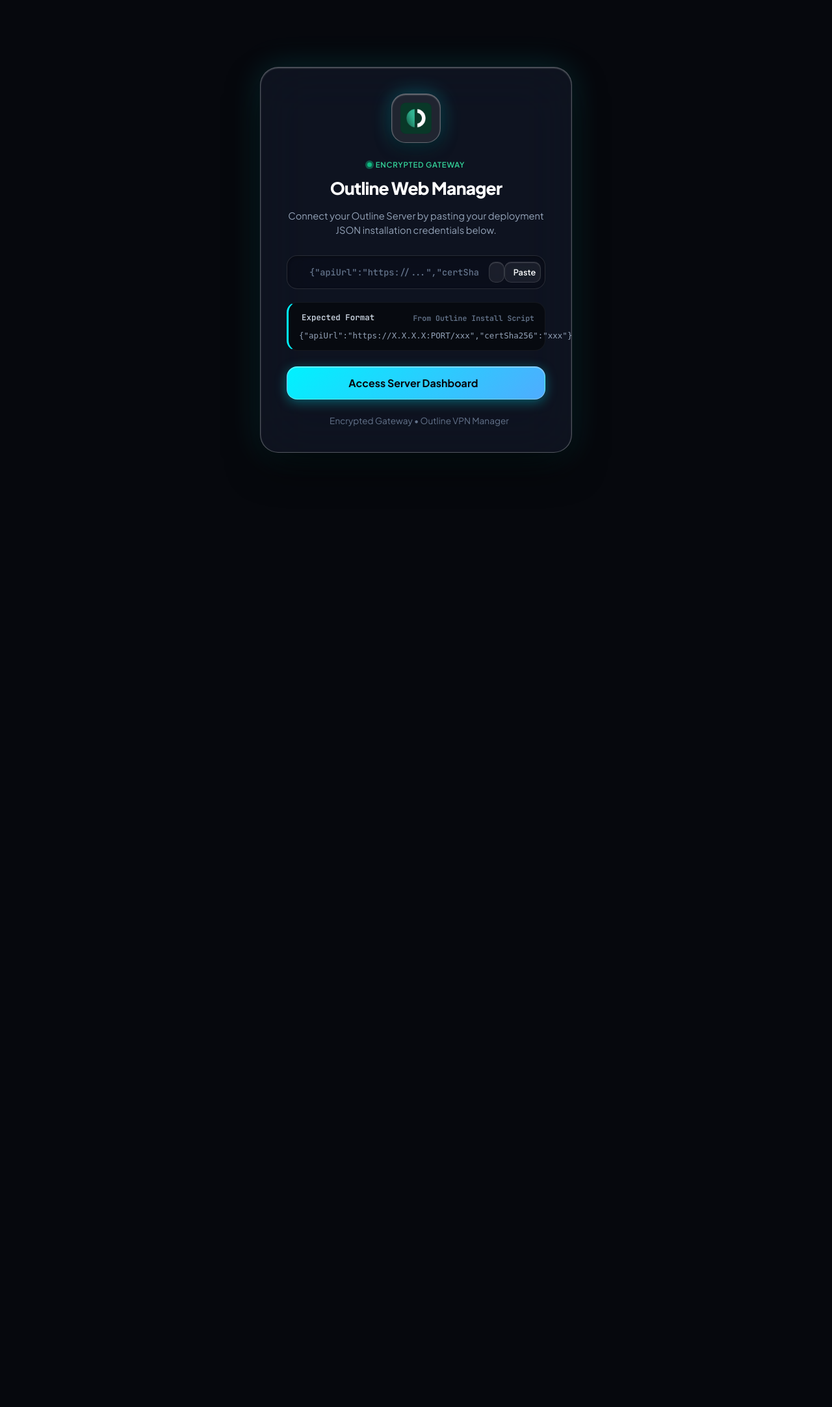
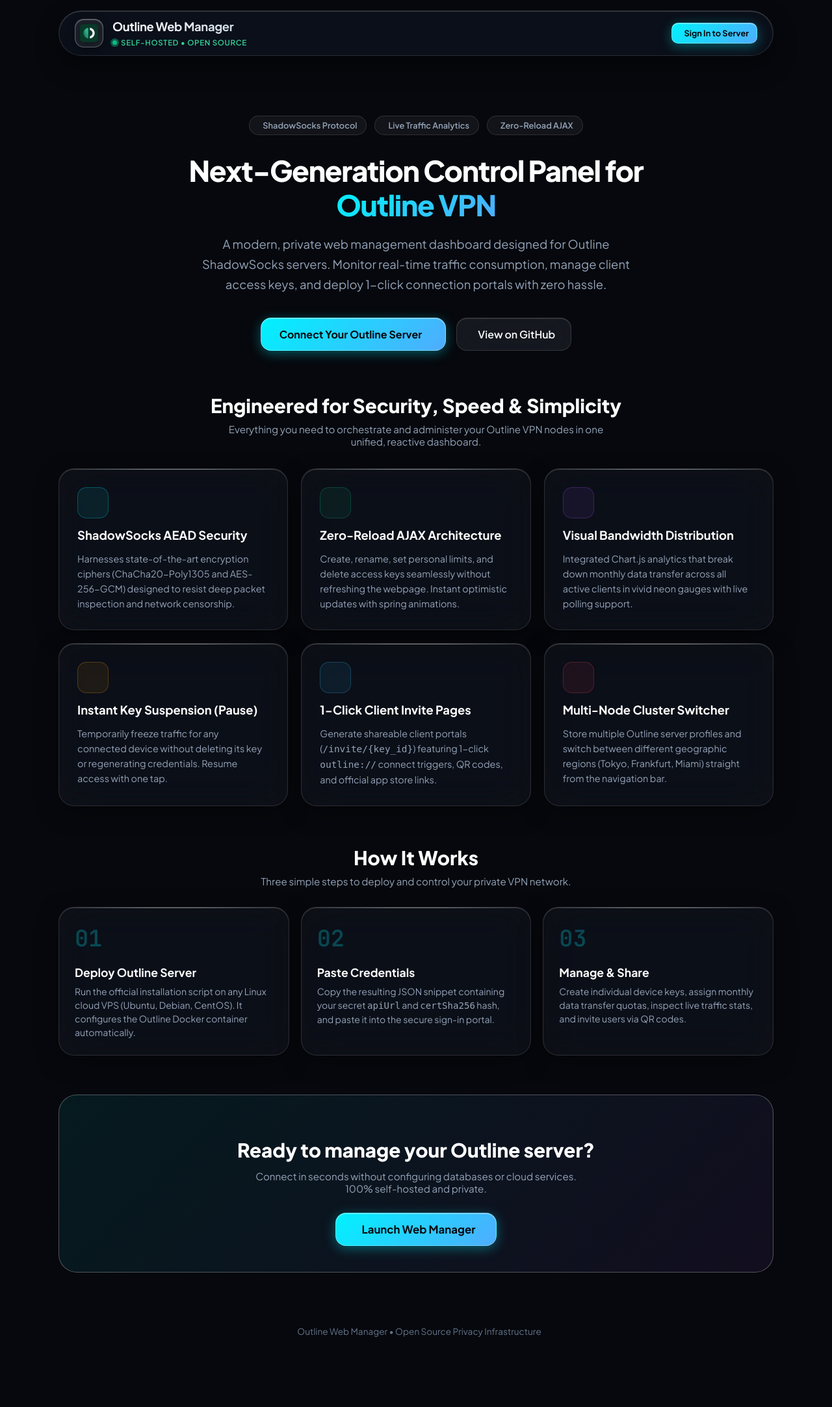
Before and after one commit to ElJoker63/OUTLINE-WEB, a FastAPI app: page / in a window 1280 px wide. Shown: the whole page at 65% size. Before the commit the page ends 697 px from the top, so only its background shows below. Run offline with FastAPI, Linux system fonts and the light colour scheme; some libraries are stand-ins or nearby versions.

Commit message:
feat: add informational landing page and dynamic colored key pause states

```diff
--- a/main.py
+++ b/main.py
@@ -79,7 +79,7 @@
 @app.get("/")
 async def root(request: Request, outline_client: OutlineVPN = Depends(get_outline_client)):
     if not outline_client:
-        return templates.TemplateResponse("sign-in.html", {"request": request})
+        return templates.TemplateResponse("landing.html", {"request": request})
 
     try:
         transferred_data = outline_client.get_transferred_data()
@@ -104,6 +104,20 @@
     }
 
     return templates.TemplateResponse("main.html", data)
+
+
+@app.get("/login")
+@app.get("/sign-in")
+async def sign_in_view(request: Request, outline_client: OutlineVPN = Depends(get_outline_client)):
+    if outline_client:
+        return RedirectResponse('/', status_code=status.HTTP_302_FOUND)
+    return templates.TemplateResponse("sign-in.html", {"request": request})
+
+
+@app.get("/landing")
+@app.get("/about")
+async def landing_view(request: Request):
+    return templates.TemplateResponse("landing.html", {"request": request})
 
 
 @app.post("/sign-in")
--- a/static/dist/js/liquid-app.js
+++ b/static/dist/js/liquid-app.js
@@ -282,6 +282,37 @@
 
     if (data.status === 'ok') {
       const isPaused = data.paused;
+      const card = btnElement ? btnElement.closest('.key-card') : document.querySelector(`.key-card[data-key-id="${keyId}"]`);
+
+      if (card) {
+        card.classList.toggle('status-paused', isPaused);
+
+        let badge = card.querySelector('.key-status-badge');
+        if (isPaused) {
+          if (!badge) {
+            badge = document.createElement('span');
+            const nameCol = card.querySelector('.key-name-col');
+            if (nameCol) nameCol.appendChild(badge);
+          }
+          badge.className = 'key-status-badge paused';
+          badge.innerHTML = '<i class="hgi-stroke hgi-pause sm"></i> Paused';
+        } else if (badge && badge.classList.contains('paused')) {
+          badge.remove();
+        }
+      }
+
+      if (btnElement) {
+        if (isPaused) {
+          btnElement.className = 'liquid-btn liquid-btn-glass liquid-btn-icon btn-toggle-pause is-paused';
+          btnElement.innerHTML = '<i class="hgi-stroke hgi-play"></i>';
+          btnElement.title = 'Resume traffic for this key';
+        } else {
+          btnElement.className = 'liquid-btn liquid-btn-glass liquid-btn-icon btn-toggle-pause is-active';
+          btnElement.innerHTML = '<i class="hgi-stroke hgi-pause"></i>';
+          btnElement.title = 'Temporarily suspend traffic (Pause)';
+        }
+      }
+
       showLiquidToast(
         isPaused ? `Key #${keyId} traffic suspended (Paused)` : `Key #${keyId} access resumed`,
         isPaused ? 'hgi-pause' : 'hgi-play'
--- /dev/null
+++ b/templates/landing.html
@@ -0,0 +1,332 @@
+<!doctype html>
+<html lang="en">
+  <head>
+    <meta charset="utf-8">
+    <meta name="viewport" content="width=device-width, initial-scale=1, viewport-fit=cover">
+    <meta name="description" content="Outline Web Manager - Next-generation management interface for Outline VPN servers.">
+    <meta name="theme-color" content="#06080d">
+    <title>Outline Web Manager | Modern VPN Management Portal</title>
+    <link rel="icon" type="image/x-icon" href="/static/images/favicon.png">
+    <link rel="manifest" href="/static/manifest.json">
+
+    <!-- Hugeicons Web Font CDN -->
+    <link rel="stylesheet" href="https://use.hugeicons.com/font/icons.css">
+
+    <!-- Stylesheet -->
+    <link rel="stylesheet" href="/static/dist/css/liquid-glass.css">
+
+    <style>
+      .landing-hero {
+        text-align: center;
+        padding: 60px 20px 40px 20px;
+        max-width: 860px;
+        margin: 0 auto;
+      }
+      .landing-tagline {
+        font-size: 1.15rem;
+        color: var(--text-secondary);
+        line-height: 1.7;
+        margin: 0 auto 36px auto;
+        max-width: 680px;
+      }
+      .hero-badges-row {
+        display: flex;
+        align-items: center;
+        justify-content: center;
+        gap: 12px;
+        flex-wrap: wrap;
+        margin-bottom: 28px;
+      }
+      .hero-feature-pill {
+        display: inline-flex;
+        align-items: center;
+        gap: 6px;
+        padding: 6px 14px;
+        background: rgba(255, 255, 255, 0.05);
+        border: 1px solid var(--border-glass);
+        border-radius: var(--radius-pill);
+        font-size: 0.8rem;
+        font-weight: 600;
+        color: var(--text-secondary);
+      }
+      .features-grid {
+        display: grid;
+        grid-template-columns: repeat(auto-fit, minmax(320px, 1fr));
+        gap: 20px;
+        margin-bottom: 50px;
+      }
+      .feature-card {
+        padding: 28px;
+        display: flex;
+        flex-direction: column;
+        gap: 14px;
+      }
+      .feature-icon-wrap {
+        width: 48px;
+        height: 48px;
+        border-radius: 14px;
+        display: flex;
+        align-items: center;
+        justify-content: center;
+        font-size: 1.5rem;
+        background: rgba(0, 242, 254, 0.08);
+        border: 1px solid rgba(0, 242, 254, 0.25);
+        color: var(--accent-cyan);
+      }
+      .feature-title {
+        margin: 0;
+        font-size: 1.15rem;
+        font-weight: 700;
+        color: #fff;
+      }
+      .feature-desc {
+        margin: 0;
+        font-size: 0.9rem;
+        color: var(--text-secondary);
+        line-height: 1.6;
+      }
+      .steps-grid {
+        display: grid;
+        grid-template-columns: repeat(auto-fit, minmax(260px, 1fr));
+        gap: 18px;
+        margin: 30px 0 50px 0;
+      }
+      .step-card {
+        padding: 24px;
+        position: relative;
+      }
+      .step-num {
+        font-family: var(--font-mono);
+        font-size: 2.2rem;
+        font-weight: 800;
+        color: rgba(0, 242, 254, 0.25);
+        margin-bottom: 8px;
+      }
+      .cta-banner {
+        padding: 40px;
+        text-align: center;
+        background: linear-gradient(135deg, rgba(0, 242, 254, 0.08) 0%, rgba(168, 85, 247, 0.08) 100%);
+        border: 1px solid var(--border-glass-bright);
+        border-radius: 28px;
+        margin-bottom: 50px;
+      }
+    </style>
+  </head>
+  <body>
+    <!-- Ambient Background -->
+    <div class="liquid-bg-container">
+      <div class="liquid-orb orb-1"></div>
+      <div class="liquid-orb orb-2"></div>
+      <div class="liquid-orb orb-3"></div>
+      <div class="liquid-orb orb-4"></div>
+    </div>
+
+    <!-- Main Wrapper -->
+    <div style="max-width: 1140px; margin: 0 auto; padding: 0 20px 60px 20px;">
+
+      <!-- Top Navigation -->
+      <header class="liquid-navbar">
+        <a href="/" class="liquid-brand">
+          <div class="liquid-logo-wrap">
+            <img src="/static/images/outlinevpn.png" alt="Outline VPN">
+          </div>
+          <div class="liquid-brand-text">
+            <h1>Outline Web Manager</h1>
+            <div class="liquid-brand-badge">
+              <span class="liquid-pulse-dot"></span>
+              <span>Self-Hosted &bull; Open Source</span>
+            </div>
+          </div>
+        </a>
+
+        <div style="display: flex; align-items: center; gap: 12px;">
+          <a href="#features" class="liquid-btn liquid-btn-glass liquid-btn-sm" style="display: none; @media(min-width: 600px){display: inline-flex;}">
+            <span>Features</span>
+          </a>
+          <a href="/sign-in" class="liquid-btn liquid-btn-cyan liquid-btn-sm">
+            <i class="hgi-stroke hgi-login-01"></i>
+            <span>Sign In to Server</span>
+          </a>
+        </div>
+      </header>
+
+      <!-- Hero Section -->
+      <section class="landing-hero">
+        <div class="hero-badges-row">
+          <div class="hero-feature-pill">
+            <i class="hgi-stroke hgi-shield-check" style="color: var(--accent-emerald);"></i>
+            <span>ShadowSocks Protocol</span>
+          </div>
+          <div class="hero-feature-pill">
+            <i class="hgi-stroke hgi-chart-bar-line" style="color: var(--accent-cyan);"></i>
+            <span>Live Traffic Analytics</span>
+          </div>
+          <div class="hero-feature-pill">
+            <i class="hgi-stroke hgi-flash" style="color: var(--accent-amber);"></i>
+            <span>Zero-Reload AJAX</span>
+          </div>
+        </div>
+
+        <h1 style="font-size: 2.75rem; font-weight: 800; letter-spacing: -0.03em; color: #fff; margin: 0 0 18px 0; line-height: 1.2;">
+          Next-Generation Control Panel for <span style="background: linear-gradient(135deg, #00f2fe 0%, #4facfe 100%); -webkit-background-clip: text; -webkit-text-fill-color: transparent;">Outline VPN</span>
+        </h1>
+
+        <p class="landing-tagline">
+          A modern, private web management dashboard designed for Outline ShadowSocks servers. Monitor real-time traffic consumption, manage client access keys, and deploy 1-click connection portals with zero hassle.
+        </p>
+
+        <div style="display: flex; align-items: center; justify-content: center; gap: 16px; flex-wrap: wrap;">
+          <a href="/sign-in" class="liquid-btn liquid-btn-cyan" style="padding: 14px 28px; font-size: 1rem; border-radius: 16px;">
+            <span>Connect Your Outline Server</span>
+            <i class="hgi-stroke hgi-arrow-right-01"></i>
+          </a>
+          <a href="https://github.com/ElJoker63/OUTLINE-WEB" target="_blank" rel="noopener" class="liquid-btn liquid-btn-glass" style="padding: 14px 24px; font-size: 1rem; border-radius: 16px;">
+            <i class="hgi-stroke hgi-github"></i>
+            <span>View on GitHub</span>
+          </a>
+        </div>
+      </section>
+
+      <!-- Key Capabilities Grid -->
+      <section id="features" style="margin-bottom: 60px;">
+        <div class="section-header" style="text-align: center; display: block; margin-bottom: 32px;">
+          <h2 style="font-size: 1.85rem; font-weight: 800; color: #fff; margin-bottom: 8px;">
+            Engineered for Security, Speed &amp; Simplicity
+          </h2>
+          <p style="color: var(--text-secondary); max-width: 580px; margin: 0 auto; font-size: 0.95rem;">
+            Everything you need to orchestrate and administer your Outline VPN nodes in one unified, reactive dashboard.
+          </p>
+        </div>
+
+        <div class="features-grid">
+          <!-- Feature 1 -->
+          <div class="liquid-card liquid-card-hover feature-card">
+            <div class="feature-icon-wrap">
+              <i class="hgi-stroke hgi-shield-key"></i>
+            </div>
+            <h3 class="feature-title">ShadowSocks AEAD Security</h3>
+            <p class="feature-desc">
+              Harnesses state-of-the-art encryption ciphers (ChaCha20-Poly1305 and AES-256-GCM) designed to resist deep packet inspection and network censorship.
+            </p>
+          </div>
+
+          <!-- Feature 2 -->
+          <div class="liquid-card liquid-card-hover feature-card">
+            <div class="feature-icon-wrap" style="color: var(--accent-emerald); background: rgba(16, 185, 129, 0.08); border-color: rgba(16, 185, 129, 0.25);">
+              <i class="hgi-stroke hgi-flash"></i>
+            </div>
+            <h3 class="feature-title">Zero-Reload AJAX Architecture</h3>
+            <p class="feature-desc">
+              Create, rename, set personal limits, and delete access keys seamlessly without refreshing the webpage. Instant optimistic updates with spring animations.
+            </p>
+          </div>
+
+          <!-- Feature 3 -->
+          <div class="liquid-card liquid-card-hover feature-card">
+            <div class="feature-icon-wrap" style="color: var(--accent-violet); background: rgba(168, 85, 247, 0.08); border-color: rgba(168, 85, 247, 0.25);">
+              <i class="hgi-stroke hgi-chart-pie"></i>
+            </div>
+            <h3 class="feature-title">Visual Bandwidth Distribution</h3>
+            <p class="feature-desc">
+              Integrated Chart.js analytics that break down monthly data transfer across all active clients in vivid neon gauges with live polling support.
+            </p>
+          </div>
+
+          <!-- Feature 4 -->
+          <div class="liquid-card liquid-card-hover feature-card">
+            <div class="feature-icon-wrap" style="color: var(--accent-amber); background: rgba(245, 158, 11, 0.08); border-color: rgba(245, 158, 11, 0.25);">
+              <i class="hgi-stroke hgi-pause"></i>
+            </div>
+            <h3 class="feature-title">Instant Key Suspension (Pause)</h3>
+            <p class="feature-desc">
+              Temporarily freeze traffic for any connected device without deleting its key or regenerating credentials. Resume access with one tap.
+            </p>
+          </div>
+
+          <!-- Feature 5 -->
+          <div class="liquid-card liquid-card-hover feature-card">
+            <div class="feature-icon-wrap" style="color: #38bdf8; background: rgba(56, 189, 248, 0.08); border-color: rgba(56, 189, 248, 0.25);">
+              <i class="hgi-stroke hgi-link-01"></i>
+            </div>
+            <h3 class="feature-title">1-Click Client Invite Pages</h3>
+            <p class="feature-desc">
+              Generate shareable client portals (<code>/invite/{key_id}</code>) featuring 1-click <code>outline://</code> connect triggers, QR codes, and official app store links.
+            </p>
+          </div>
+
+          <!-- Feature 6 -->
+          <div class="liquid-card liquid-card-hover feature-card">
+            <div class="feature-icon-wrap" style="color: #f43f5e; background: rgba(244, 63, 94, 0.08); border-color: rgba(244, 63, 94, 0.25);">
+              <i class="hgi-stroke hgi-server-stack-01"></i>
+            </div>
+            <h3 class="feature-title">Multi-Node Cluster Switcher</h3>
+            <p class="feature-desc">
+              Store multiple Outline server profiles and switch between different geographic regions (Tokyo, Frankfurt, Miami) straight from the navigation bar.
+            </p>
+          </div>
+        </div>
+      </section>
+
+      <!-- How it Works Section -->
+      <section style="margin-bottom: 60px;">
+        <div class="section-header" style="text-align: center; display: block; margin-bottom: 24px;">
+          <h2 style="font-size: 1.85rem; font-weight: 800; color: #fff; margin-bottom: 8px;">
+            How It Works
+          </h2>
+          <p style="color: var(--text-secondary); max-width: 540px; margin: 0 auto; font-size: 0.95rem;">
+            Three simple steps to deploy and control your private VPN network.
+          </p>
+        </div>
+
+        <div class="steps-grid">
+          <div class="liquid-card step-card">
+            <div class="step-num">01</div>
+            <h3 style="color: #fff; font-size: 1.1rem; margin-bottom: 8px;">Deploy Outline Server</h3>
+            <p style="color: var(--text-secondary); font-size: 0.88rem; line-height: 1.5; margin: 0;">
+              Run the official installation script on any Linux cloud VPS (Ubuntu, Debian, CentOS). It configures the Outline Docker container automatically.
+            </p>
+          </div>
+
+          <div class="liquid-card step-card">
+            <div class="step-num">02</div>
+            <h3 style="color: #fff; font-size: 1.1rem; margin-bottom: 8px;">Paste Credentials</h3>
+            <p style="color: var(--text-secondary); font-size: 0.88rem; line-height: 1.5; margin: 0;">
+              Copy the resulting JSON snippet containing your secret <code>apiUrl</code> and <code>certSha256</code> hash, and paste it into the secure sign-in portal.
+            </p>
+          </div>
+
+          <div class="liquid-card step-card">
+            <div class="step-num">03</div>
+            <h3 style="color: #fff; font-size: 1.1rem; margin-bottom: 8px;">Manage &amp; Share</h3>
+            <p style="color: var(--text-secondary); font-size: 0.88rem; line-height: 1.5; margin: 0;">
+              Create individual device keys, assign monthly data transfer quotas, inspect live traffic stats, and invite users via QR codes.
+            </p>
+          </div>
+        </div>
+      </section>
+
+      <!-- Call to Action Banner -->
+      <section class="cta-banner">
+        <h2 style="font-size: 1.85rem; font-weight: 800; color: #fff; margin-bottom: 12px;">
+          Ready to manage your Outline server?
+        </h2>
+        <p style="color: var(--text-secondary); max-width: 520px; margin: 0 auto 28px auto; font-size: 0.95rem;">
+          Connect in seconds without configuring databases or cloud services. 100% self-hosted and private.
+        </p>
+        <a href="/sign-in" class="liquid-btn liquid-btn-cyan" style="padding: 14px 32px; font-size: 1.05rem; border-radius: 16px;">
+          <i class="hgi-stroke hgi-server-01"></i>
+          <span>Launch Web Manager</span>
+        </a>
+      </section>
+
+      <!-- Footer -->
+      <footer class="liquid-footer">
+        <i class="hgi-stroke hgi-shield-key" style="color: var(--accent-cyan);"></i>
+        <span>Outline Web Manager &bull; Open Source Privacy Infrastructure</span>
+      </footer>
+    </div>
+
+    <!-- Interactive Scripts -->
+    <script src="/static/dist/js/liquid-app.js"></script>
+  </body>
+</html>
--- a/templates/sign-in.html
+++ b/templates/sign-in.html
@@ -89,7 +89,14 @@
           </button>
         </form>
 
-        <footer class="liquid-footer" style="padding-top: 24px; padding-bottom: 0;">
+        <div style="margin-top: 18px;">
+          <a href="/" class="liquid-btn liquid-btn-glass liquid-btn-sm" style="font-size: 0.82rem;">
+            <i class="hgi-stroke hgi-arrow-left-01"></i>
+            <span>Back to Overview</span>
+          </a>
+        </div>
+
+        <footer class="liquid-footer" style="padding-top: 20px; padding-bottom: 0;">
           <i class="hgi-stroke hgi-shield-check" style="color: var(--accent-emerald);"></i>
           <span>Encrypted Gateway &bull; Outline VPN Manager</span>
         </footer>
```
Also changed, not shown: static/dist/css/liquid-glass.css (+82 -0 lines), templates/main.html (+11 -4 lines).
